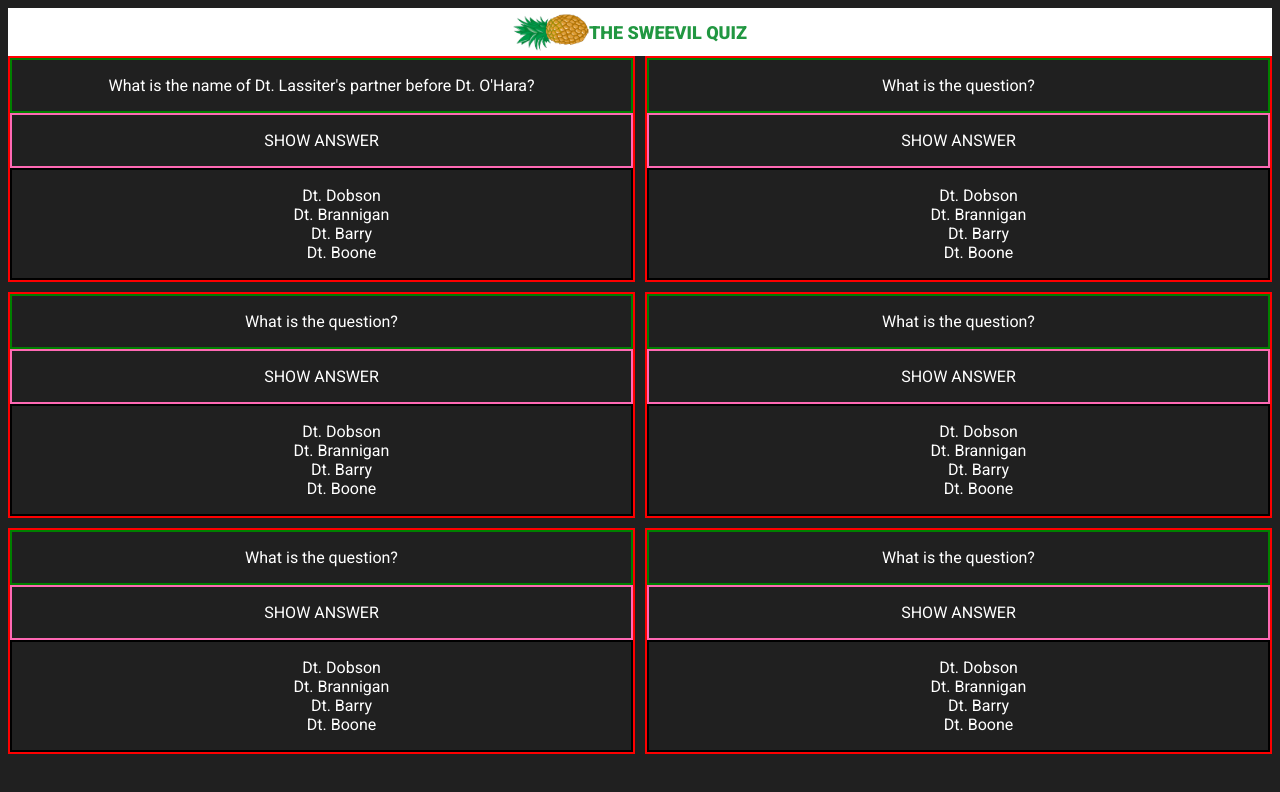
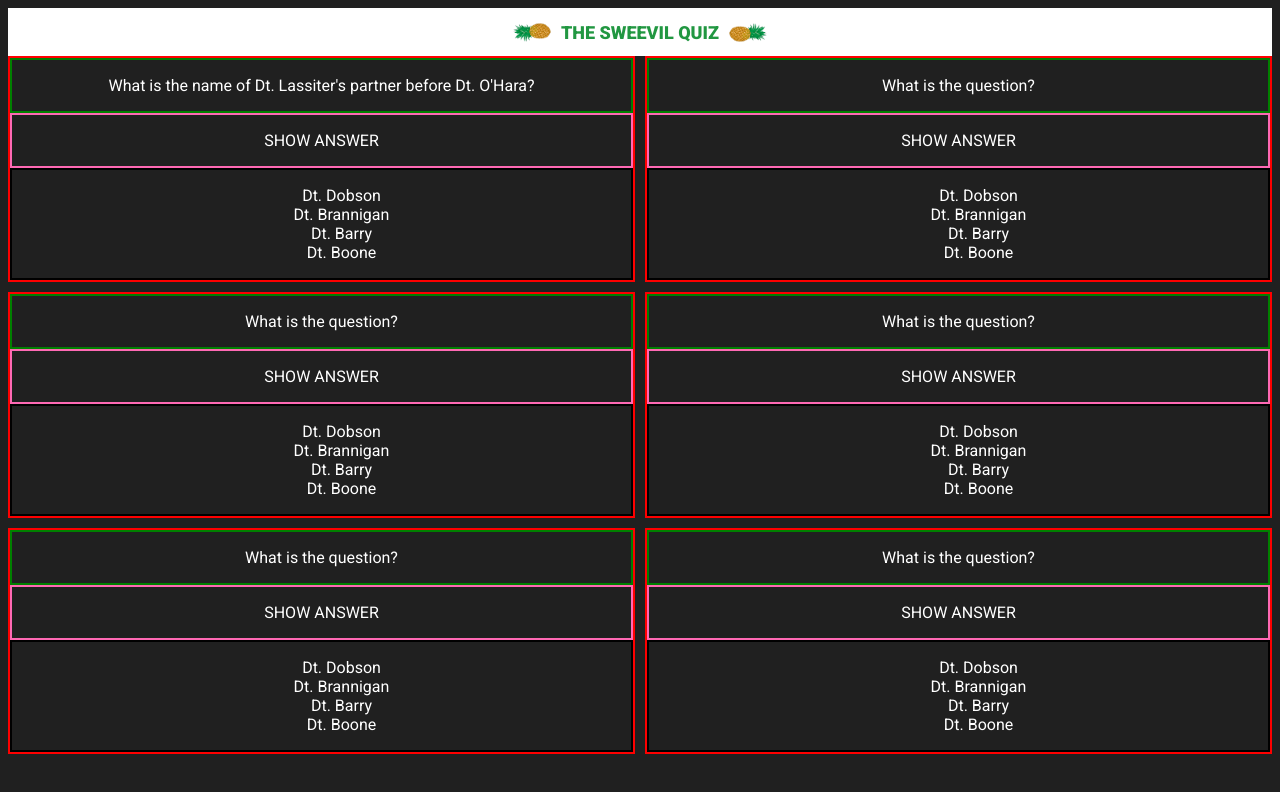
Before and after one commit to DanSchrader/quiz-app, a plain HTML site: page index.html in a window 1280 px wide. Drawn offline with Linux system fonts and the light colour scheme.

Commit message:
change html

```diff
--- a/index.html
+++ b/index.html
@@ -13,10 +13,17 @@
         class="pineapple--left"
         src="./images/Pineapple_clip_art.png"
         alt=""
-        width="36"
-        height="75"
+        width="18"
+        height="37,5"
       />
       <h1 class="name-of-the-game">THE SWEEVIL QUIZ</h1>
+      <img
+        class="pineapple--right"
+        src="./images/Pineapple_clip_art.png"
+        alt=""
+        width="18"
+        height="37,5"
+      />
     </header>
     <main>
       <section class="quiz__cards">
```
